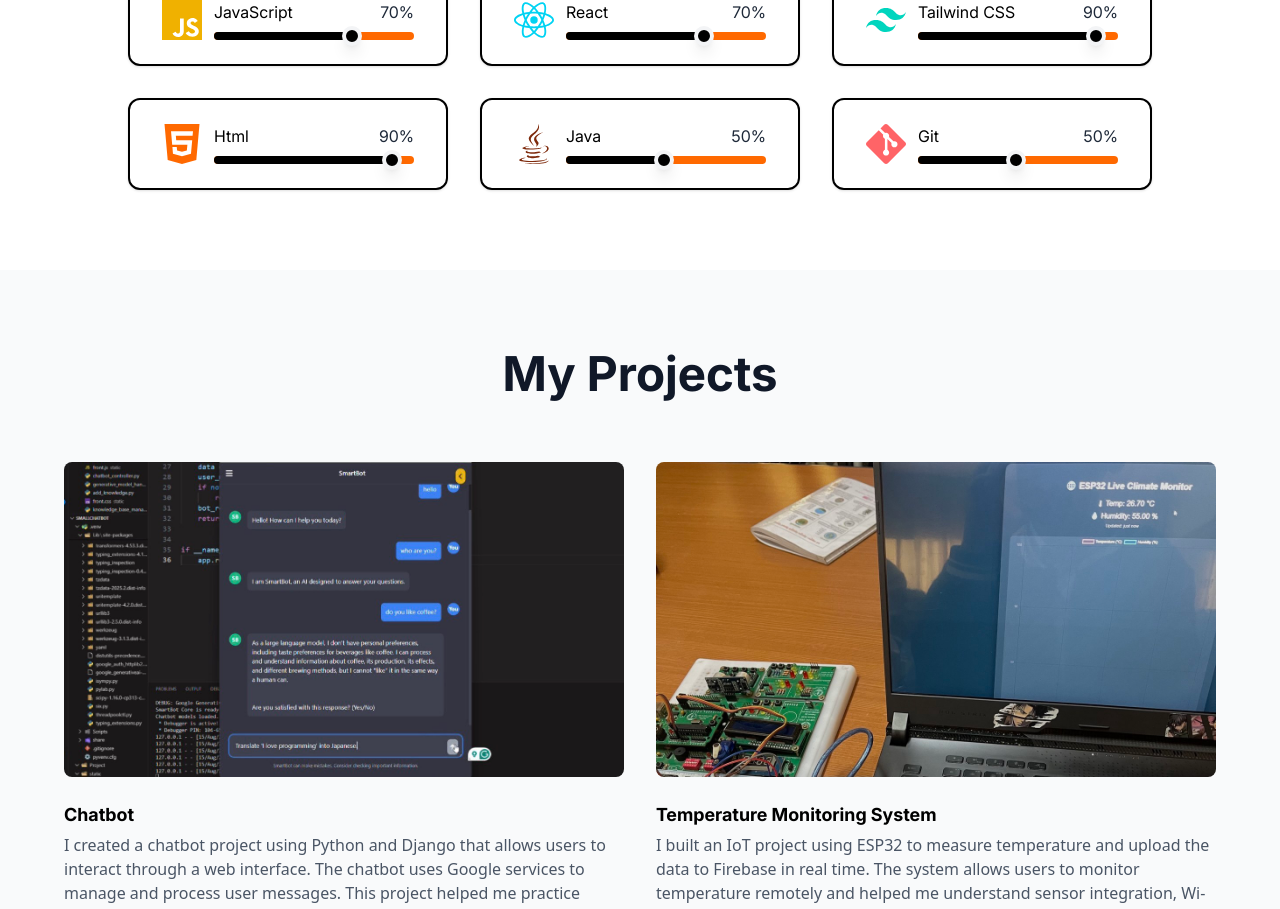
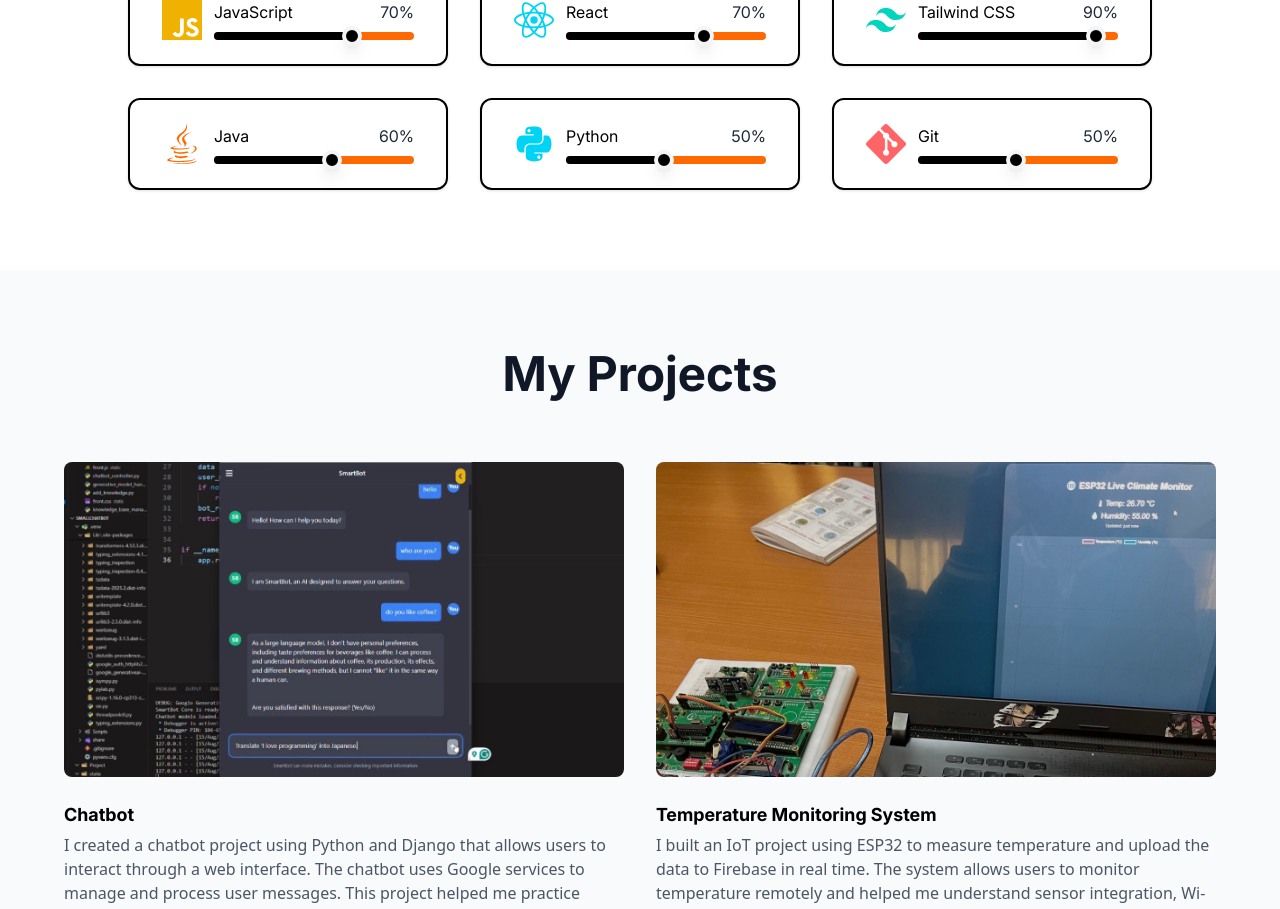
Before and after one commit to 1yhour/my-portfolio, a React (Vite) app: page / in a window 1280 px wide. Shown: the part 1678-2587 px from the top of the page. Built offline with nearby package versions, Linux system fonts and the light colour scheme.

Commit message:
Update link profile

```diff
--- a/src/Constraints/index.js
+++ b/src/Constraints/index.js
@@ -1,5 +1,5 @@
-import {SiJavascript, SiReact, SiTailwindcss, SiHtml5, SiGit} from 'react-icons/si';
-import {FaJava} from "react-icons/fa";
+import {SiJavascript, SiReact, SiTailwindcss, SiGit} from 'react-icons/si';
+import {FaJava, FaPython} from "react-icons/fa";
 import chatbotImg from '../Assets/photos/chatbot.png';
 import tempImg from '../Assets/photos/temp.png';
 export const navbar = [
@@ -42,16 +42,16 @@ export const skills = [
         color: 'text-teal-400'
     },
     {
-        name: 'Html',
-        percentage: 90,
-        icon: SiHtml5,
+        name: 'Java',
+        percentage: 60,
+        icon: FaJava,
         color: 'text-orange-500'
     },
     {
-        name: 'Java',
+        name: 'Python',
         percentage: 50,
-        icon: FaJava,
-        color: 'text-orange-900'
+        icon: FaPython,
+        color: 'text-cyan-400'
     },
     {
         name: 'Git',
```
